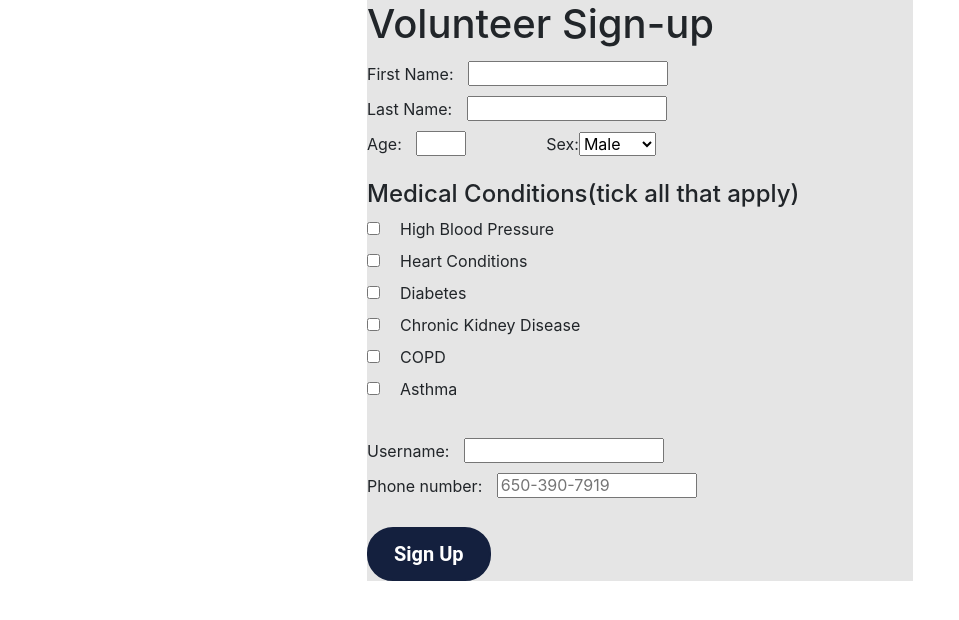
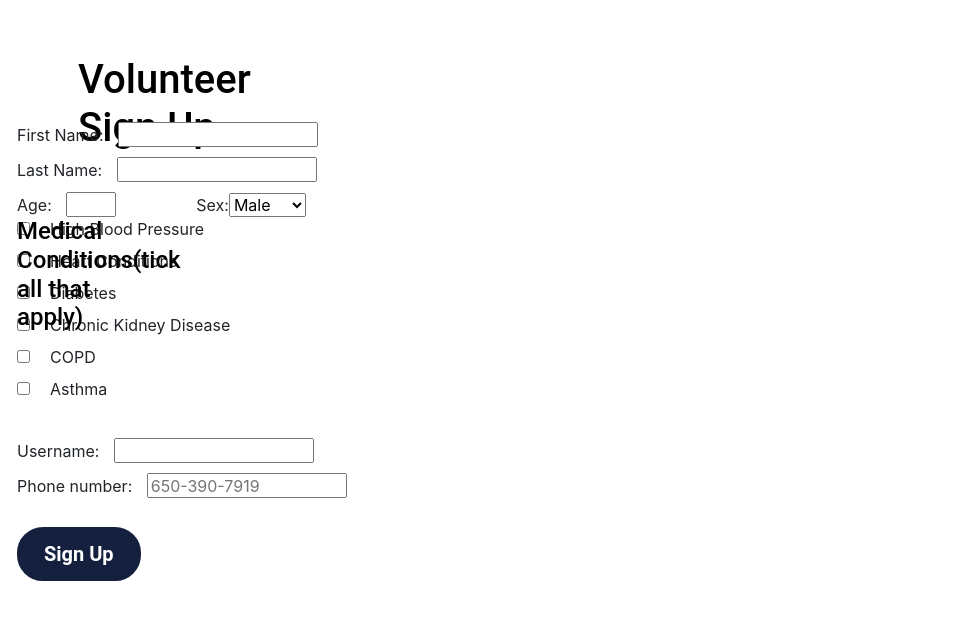
Before and after one commit to mehulshinde/SRID-COVID-SUPPORT, a React (Create React App) app: page /volunteer-signup in a window 1280 px wide. Shown: the top 620 px of the page, without its empty margins (0-959 px from the left). Built offline with nearby package versions, Linux system fonts and the light colour scheme.

Commit message:
Added Health status dev

```diff
--- a/src/App.js
+++ b/src/App.js
@@ -2,6 +2,7 @@ import logo from './logo.svg';
 import { Container } from 'react-bootstrap';
 import ItemList from './pages/ItemList.js';
 import VolunteerSignup from "./pages/VolunteerSignup";
+import AvailablityHealthStatus from "./pages/Availablity-HealthStatus";
 import 'bootstrap/dist/css/bootstrap.min.css';
 import './styles/App.css';
 
@@ -25,7 +26,8 @@ function App() {
         <Switch>
           <Route exact path="/" render={() => null}></Route>
           <Route exact path="/item-list" render={() => <ItemList />}></Route>
-            <Route exact path="/volunteer-signup" render={() => <VolunteerSignup />}></Route>
+          <Route exact path="/volunteer-signup" render={() => <VolunteerSignup />}></Route>
+          <Route exact path="/edit-volunteer-data" render={() => <AvailablityHealthStatus />}></Route>
         </Switch>
       </Router>
     </Container>
--- /dev/null
+++ b/src/pages/Availablity-HealthStatus.js
@@ -0,0 +1,74 @@
+import '../styles/App.css';
+import '../styles/VolunteerSignup.css';
+import React from 'react';
+
+class AvailablityHealthStatus extends React.Component{
+    handleSubmit(event) {
+        if (event.target.elements.breathe.checked ||
+            event.target.elements.fever.checked ||
+            event.target.elements.cold.checked ||
+            event.target.elements.sense.checked ||
+            event.target.elements.fatigue.checked ||
+            event.target.elements.bodyaches.checked) {
+            alert("Covid Symptoms.Not Eligible for Volunteering. Disable for 14 days")
+            // TODO: Disable volunteer and Redirect to Dashboard
+        } else {
+            alert("Updated")
+            // TODO: Redirect to Dashboard
+        }
+        event.preventDefault();
+    }
+
+    render() {
+        return (
+            <body>
+                <div className="background">
+                    <h1>Availability and Health Status</h1>
+                    <br/>
+                </div>
+
+                <div className="background">
+                    <form onSubmit={this.handleSubmit}>
+                        <fieldset>
+                        <div>
+                            <h4>Current Health Conditions(tick all that apply)</h4>
+                        </div>
+                        <div>
+                            <input type="checkbox" id="breathe" name="breathe" className="input-checkbox"/>
+                            <label htmlFor="breathe">Breathing Issues</label>
+                        </div>
+                        <div>
+                            <input type="checkbox" id="fever" name="fever" className="input-checkbox" />
+                            <label htmlFor="fever">Fever</label>
+                        </div>
+                        <div>
+                            <input type="checkbox" id="cold" name="cold" className="input-checkbox" />
+                            <label htmlFor="cold">Cold/Cough</label>
+                        </div>
+                        <div>
+                            <input type="checkbox" id="sense" name="sense" className="input-checkbox"/>
+                            <label htmlFor="sense">Lost sense of smell/taste</label>
+                        </div>
+                        <div>
+                            <input type="checkbox" id="fatigue" name="fatigue" className="input-checkbox"/>
+                            <label htmlFor="fatigue">Fatigue</label>
+                        </div>
+                        <div>
+                            <input type="checkbox" id="bodyaches" name="bodyaches" className="input-checkbox"/>
+                            <label htmlFor="bodyaches">Body Aches</label>
+                        </div>
+                        </fieldset>
+                        <br/>
+                        <div>
+                            <h4>Availability</h4>
+                        </div>
+                        <br/>
+                        <input type="submit" className="btn-primary btn" value="Update"></input>
+                    </form>
+                </div>
+            </body>
+        );
+    }
+}
+
+export default AvailablityHealthStatus;
--- a/src/pages/VolunteerSignup.js
+++ b/src/pages/VolunteerSignup.js
@@ -23,10 +23,12 @@ class VolunteerSignup extends React.Component{
     render() {
         return (
             <body>
-                <div className="background">
-                    <h1>Volunteer Sign-up</h1>
+                <div className="back">
                 </div>
-                <div className="background">
+                <div className="title">
+                    <h1>Volunteer Sign Up</h1>
+                </div>
+                <div className="body">
                     <form onSubmit={this.handleSubmit}>
                         <div>
                             First Name: <input type="text" name="firstname" className="input"/>
@@ -43,11 +45,10 @@ class VolunteerSignup extends React.Component{
                                 <option value="other">Other</option>
                             </select>
                         </div>
-                        <br/>
-                        <fieldset>
                         <div>
                             <h4>Medical Conditions(tick all that apply)</h4>
                         </div>
+                        <fieldset>
                         <div>
                             <input type="checkbox" id="bp" name="bp" className="input-checkbox"/>
                             <label htmlFor="bp">High Blood Pressure</label>
@@ -61,15 +62,15 @@ class VolunteerSignup extends React.Component{
                             <label htmlFor="diabetes">Diabetes</label>
                         </div>
                         <div>
-                            <input type="checkbox" id="kidney" name="kidney" className="input-checkbox" value="true"/>
+                            <input type="checkbox" id="kidney" name="kidney" className="input-checkbox" />
                             <label htmlFor="kidney">Chronic Kidney Disease</label>
                         </div>
                         <div>
-                            <input type="checkbox" id="copd" name="copd" className="input-checkbox" value="true"/>
+                            <input type="checkbox" id="copd" name="copd" className="input-checkbox"/>
                             <label htmlFor="copd">COPD</label>
                         </div>
                         <div>
-                            <input type="checkbox" id="asthma" name="asthma" className="input-checkbox" value="true"/>
+                            <input type="checkbox" id="asthma" name="asthma" className="input-checkbox" />
                             <label htmlFor="asthma">Asthma</label>
                         </div>
                         </fieldset>
--- a/src/styles/VolunteerSignup.css
+++ b/src/styles/VolunteerSignup.css
@@ -1,14 +1,37 @@
-.background {
-    background-color: #E5E5E5;
-    display: flex;
+.back{
+
+    position: absolute;
+    width: 47px;
+    height: 49px;
+    left: 17px;
+    top: 56px;
+    border-radius: 8px;
 }
 
-.h1 {
+.title {
+    position: absolute;
+    width: 281px;
+    height: 49px;
+    left: 78px;
+    top: 56px;
+    border-radius: 8px;
+}
+
+
+.body{
+    position: absolute;
+    width: 343px;
+    height: 654px;
+    left: 17px;
+    top: 117px;
+    border-radius: 8px;
+}
+
+h1 {
     position: absolute;
     width: 170px;
     height: 35px;
-    justify-content: center;
-    align-items: center;
+
     font-family: Roboto;
     font-style: normal;
     font-weight: bold;
@@ -18,7 +41,7 @@
     color: #000000;
 }
 
-.h4 {
+h4 {
     position: absolute;
     width: 113px;
     height: 23px;
@@ -45,7 +68,6 @@
     font-size: 16px;
     line-height: 19px;
     /* identical to box height */
-
 
     color: #000000;
 
```
